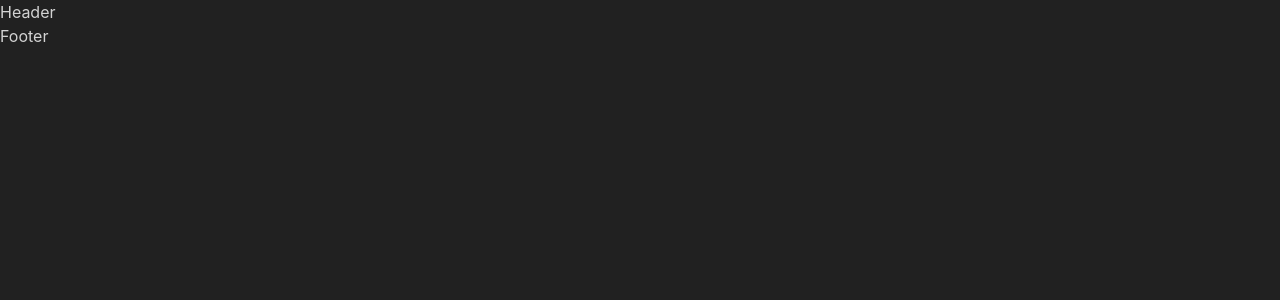
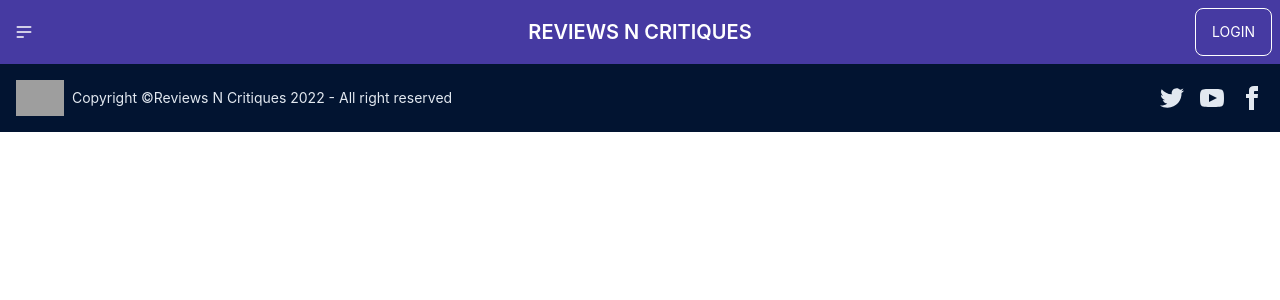
Before and after one commit to SaifurRahmanBijoy/service-review-a11-client, a React (Create React App) app: page / in a window 1280 px wide. Shown: the top 300 px of the page. Built offline with nearby package versions, Linux system fonts and the light colour scheme; grey boxes are pictures that could not be loaded.

Commit message:
header footer layout added

```diff
--- a/public/index.html
+++ b/public/index.html
@@ -1,5 +1,5 @@
 <!DOCTYPE html>
-<html data-theme="halloween" lang="en">
+<html data-theme="winter" lang="en">
   <head>
     <meta charset="utf-8" />
     <link rel="icon" href="%PUBLIC_URL%/favicon.ico" />
@@ -24,7 +24,7 @@
       work correctly both with client-side routing and a non-root public URL.
       Learn how to configure a non-root public URL by running `npm run build`.
     -->
-    <title>React App</title>
+    <title>Reviews N Critiques</title>
   </head>
   <body>
     <noscript>You need to enable JavaScript to run this app.</noscript>
--- a/src/Pages/Shared/Footer/Footer.js
+++ b/src/Pages/Shared/Footer/Footer.js
@@ -1,10 +1,49 @@
 import React from "react";
+import { Link } from "react-router-dom";
 
 const Footer = () => {
   return (
-    <div>
-      <h2>Footer</h2>
-    </div>
+    <footer className="footer items-center p-4 bg-neutral text-slate-200">
+      <div className="items-center grid-flow-col">
+        <img className="w-12" src="https://www.freeiconspng.com/uploads/review-icon-png-1.png" alt="" />
+        <p>Copyright ©Reviews N Critiques 2022 - All right reserved</p>
+      </div>
+      <div className="grid-flow-col text-center gap-4 md:place-self-center md:justify-self-end">
+        <Link>
+          <svg
+            xmlns="http://www.w3.org/2000/svg"
+            width="24"
+            height="24"
+            viewBox="0 0 24 24"
+            className="fill-current"
+          >
+            <path d="M24 4.557c-.883.392-1.832.656-2.828.775 1.017-.609 1.798-1.574 2.165-2.724-.951.564-2.005.974-3.127 1.195-.897-.957-2.178-1.555-3.594-1.555-3.179 0-5.515 2.966-4.797 6.045-4.091-.205-7.719-2.165-10.148-5.144-1.29 2.213-.669 5.108 1.523 6.574-.806-.026-1.566-.247-2.229-.616-.054 2.281 1.581 4.415 3.949 4.89-.693.188-1.452.232-2.224.084.626 1.956 2.444 3.379 4.6 3.419-2.07 1.623-4.678 2.348-7.29 2.04 2.179 1.397 4.768 2.212 7.548 2.212 9.142 0 14.307-7.721 13.995-14.646.962-.695 1.797-1.562 2.457-2.549z"></path>
+          </svg>
+        </Link>
+        <Link>
+          <svg
+            xmlns="http://www.w3.org/2000/svg"
+            width="24"
+            height="24"
+            viewBox="0 0 24 24"
+            className="fill-current"
+          >
+            <path d="M19.615 3.184c-3.604-.246-11.631-.245-15.23 0-3.897.266-4.356 2.62-4.385 8.816.029 6.185.484 8.549 4.385 8.816 3.6.245 11.626.246 15.23 0 3.897-.266 4.356-2.62 4.385-8.816-.029-6.185-.484-8.549-4.385-8.816zm-10.615 12.816v-8l8 3.993-8 4.007z"></path>
+          </svg>
+        </Link>
+        <Link>
+          <svg
+            xmlns="http://www.w3.org/2000/svg"
+            width="24"
+            height="24"
+            viewBox="0 0 24 24"
+            className="fill-current"
+          >
+            <path d="M9 8h-3v4h3v12h5v-12h3.642l.358-4h-4v-1.667c0-.955.192-1.333 1.115-1.333h2.885v-5h-3.808c-3.596 0-5.192 1.583-5.192 4.615v3.385z"></path>
+          </svg>
+        </Link>
+      </div>
+    </footer>
   );
 };
 
--- a/src/Pages/Shared/Header/Header.js
+++ b/src/Pages/Shared/Header/Header.js
@@ -1,11 +1,58 @@
-import React from 'react';
+import React from "react";
+import { Link } from "react-router-dom";
 
 const Header = () => {
-    return (
-        <div>
-            <h2>Header</h2>
+  return (
+    <div className="navbar bg-secondary text-white">
+      <div className="navbar-start">
+        <div className="dropdown">
+          <label tabIndex={0} className="btn btn-ghost btn-circle btn-xs sm:btn-sm ">
+            <svg
+              xmlns="http://www.w3.org/2000/svg"
+              className="h-5 w-5"
+              fill="none"
+              viewBox="0 0 24 24"
+              stroke="currentColor"
+            >
+              <path
+                strokeLinecap="round"
+                strokeLinejoin="round"
+                strokeWidth="2"
+                d="M4 6h16M4 12h16M4 18h7"
+              />
+            </svg>
+          </label>
+          <ul
+            tabIndex={0}
+            className="menu menu-compact dropdown-content mt-3 p-2 shadow bg-primary rounded-box w-52"
+          >
+            <li>
+              <Link>Homepage</Link>
+            </li>
+            <li>
+              <Link>Portfolio</Link>
+            </li>
+            <li>
+              <Link>About</Link>
+            </li>
+            <li>
+              <Link>Profile</Link>
+            </li>
+          </ul>
         </div>
-    );
+      </div>
+      <div className="navbar-center">
+        <Link className="btn btn-ghost upper-case lg:text-xl">
+          Reviews N Critiques
+        </Link>
+      </div>
+      <div className="navbar-end">
+        <button className="btn btn-outline text-white font-normal">
+          <Link>Login</Link>
+        </button>
+      </div>
+    </div>
+  );
 };
 
 export default Header;
```
Also changed, not shown: 1 other file (tests, documents, lock files or other folders).
